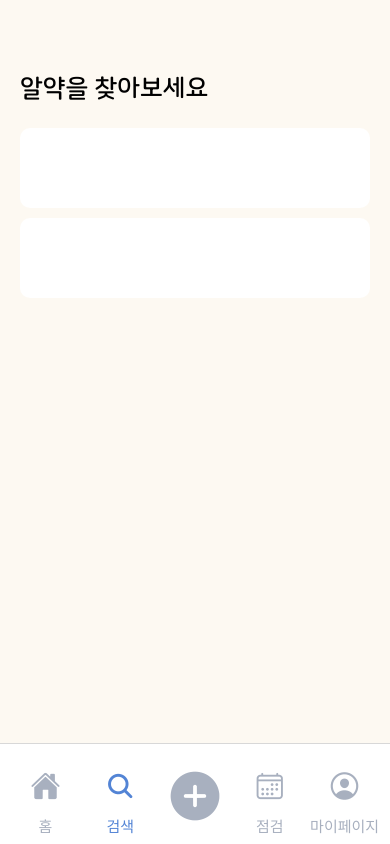
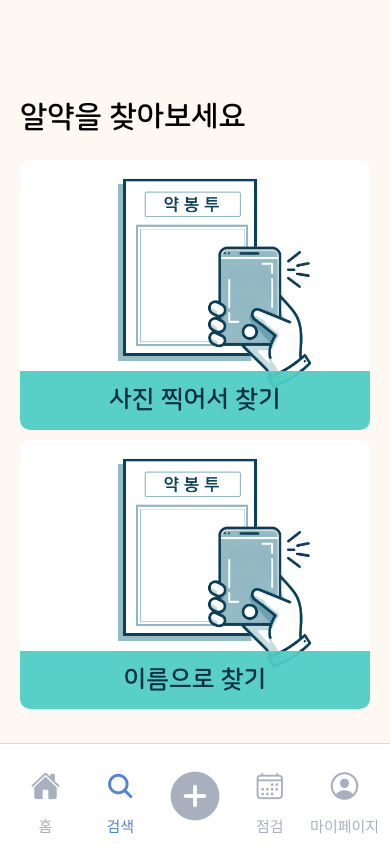
Before and after one commit to Ewhacapston-Team4/-, a React Native app: screen /Search in a window 390 px wide. Built offline with nearby package versions, Linux system fonts and the light colour scheme; a web font is replaced by a local one.

Commit message:
second commit
search screen 만드는 중

```diff
--- a/components/PillItem.js
+++ b/components/PillItem.js
@@ -3,9 +3,9 @@ import { useState } from "react";
 
 import Colors from "../constants/Colors";
 
-function PillItem({ pillName, imageUrl, summary }) {
+function PillItem({ pillName, imageUrl, summary, style }) {
   return (
-    <View style={styles.pillItem}>
+    <View style={[styles.pillItem, style]}>
       <Pressable style={styles.button}>
         <View style={styles.innerContainer}>
           <Image source={{ uri: imageUrl }} style={styles.image} />
--- a/components/PillList.js
+++ b/components/PillList.js
@@ -1,29 +1,25 @@
-import { View, StyleSheet, FlatList } from "react-native";
+import { View, StyleSheet } from "react-native";
 
 import { PILLS } from "../datas/pills-list";
 
 import Box from "../ui/Box";
 import PillItem from "./PillItem";
 
-function renderPillItem(itemData) {
-  return (
-    <PillItem
-      pillName={itemData.item.name}
-      imageUrl={itemData.item.imageUrl}
-      summary={itemData.item.summary}
-    />
-  );
-}
 function PillList() {
   return (
     <View style={styles.container}>
-      <Box title="드시고 계신 약">
-        <FlatList
-          data={PILLS}
-          keyExtractor={(item) => item.id}
-          renderItem={renderPillItem}
-          numColumns={3}
-        />
+      <Box title="드시고 계신 약" style={styles.boxContainer}>
+        <View style={styles.itemContainer}>
+          {PILLS.map((item) => (
+            <PillItem
+              key={item.id}
+              imageUrl={item.imageUrl}
+              pillName={item.name}
+              summary={item.summary}
+              style={styles.box}
+            />
+          ))}
+        </View>
       </Box>
     </View>
   );
@@ -36,4 +32,15 @@ const styles = StyleSheet.create({
     width: "90%",
     justifyContent: "center",
   },
+  boxContainer: {
+    // 왼쪽 정렬
+  },
+  itemContainer: {
+    flexDirection: "row", // 항목들을 가로 방향으로 나열
+    flexWrap: "wrap", // 여러 줄로 나누어 표시
+    justifyContent: "flex-start",
+  },
+  box: {
+    width: "33%", // 부모 너비의 33% 사용
+  },
 });
--- a/components/SelectButton.js
+++ b/components/SelectButton.js
@@ -1,17 +1,56 @@
-import { StyleSheet, View, Text } from "react-native";
+import { StyleSheet, View, Text, Image, Pressable } from "react-native";
 
 import Box from "../ui/Box";
+import Colors from "../constants/Colors";
 
-function SelectButton({ title }) {
+function SelectButton({ title, imageUrl, children }) {
   return (
-    <Box>
-      <View>
-        <Text>{title}</Text>
-      </View>
-    </Box>
+    <View style={styles.rootContainer}>
+      <Pressable style={styles.button}>
+        <Image
+          source={require("../assets/images/image1.png")}
+          style={styles.image}
+        />
+        <View style={styles.titleContainer}>
+          <Text style={styles.title}>{title}</Text>
+        </View>
+      </Pressable>
+    </View>
   );
 }
 
 export default SelectButton;
 
-const styles = StyleSheet.create({});
+const styles = StyleSheet.create({
+  rootContainer: {
+    backgroundColor: "white",
+    borderRadius: 10,
+    width: "100%",
+    height: "43%",
+    elevation: 4,
+    marginVertical: 5,
+    position: "relative",
+    paddingTop: 15, // 이 컨테이너를 기준으로 자식 요소들을 절대 위치시킴
+  },
+  button: { flex: 1 },
+  image: {
+    height: "85%", // 부모 컨테이너에 맞게 너비 설정, // 적절한 높이 설정
+    resizeMode: "contain", // 이미지가 잘리지 않도록 조정
+  },
+  titleContainer: {
+    position: "absolute", // 절대 위치 사용
+    bottom: 0, // 부모 컨테이너의 하단에 위치
+    width: "100%", // 부모 컨테이너의 너비와 동일하게 설정
+    alignItems: "center",
+    justifyContent: "center",
+    height: "23%",
+    borderBottomLeftRadius: 10,
+    borderBottomRightRadius: 10,
+    backgroundColor: "#4ECDC4ef",
+  },
+  title: {
+    fontFamily: "nnsq-bold",
+    color: Colors.darkblue,
+    fontSize: 25,
+  },
+});
--- a/constants/Colors.js
+++ b/constants/Colors.js
@@ -2,7 +2,7 @@ const Colors = {
   bg1: "#FDF9F2",
   darkblue: "#0A2E42",
   main: "#5384D5",
-  //point:'',
+  point: "#4ECDC4",
   grey1: "#CAD6D5",
   //grey2:'',
   grey3: "#E8E5DE",
--- a/screens/Search.js
+++ b/screens/Search.js
@@ -1,15 +1,21 @@
-import { StyleSheet, View } from "react-native";
+import { StyleSheet, View, Image } from "react-native";
 
 import Colors from "../constants/Colors";
-import Title from "../ui/Title";
+import Title1 from "../ui/Title1";
 import SelectButton from "../components/SelectButton";
 
 function Search() {
   return (
     <View style={styles.container}>
-      <Title>알약을 찾아보세요</Title>
-      <SelectButton />
-      <SelectButton />
+      <Title1>알약을 찾아보세요</Title1>
+      <SelectButton
+        title="사진 찍어서 찾기"
+        imageUrl="../assets/images/image2.png"
+      />
+      <SelectButton
+        title="이름으로 찾기"
+        imageUrl="../assets/images/image1.png"
+      />
     </View>
   );
 }
@@ -20,7 +26,9 @@ const styles = StyleSheet.create({
   container: {
     flex: 1,
     backgroundColor: Colors.bg1,
-    paddingTop: 75,
+    paddingTop: 100,
     paddingHorizontal: 20,
+    paddingBottom: "4%",
   },
+  image: {},
 });
--- a/ui/Box.js
+++ b/ui/Box.js
@@ -2,9 +2,9 @@ import { View, StyleSheet, Text } from "react-native";
 
 import Title from "./Title";
 
-function Box({ title, children }) {
+function Box({ title, children, style }) {
   return (
-    <View style={styles.container}>
+    <View style={[styles.container, style]}>
       <Title>{title}</Title>
       {children}
     </View>
--- /dev/null
+++ b/ui/Title1.js
@@ -0,0 +1,15 @@
+import { StyleSheet, Text } from "react-native";
+
+function Title1({ children }) {
+  return <Text style={styles.Text}>{children}</Text>;
+}
+
+export default Title1;
+
+const styles = StyleSheet.create({
+  Text: {
+    fontFamily: "nnsq-bold",
+    fontSize: 30,
+    paddingBottom: 20,
+  },
+});
```
Also changed, not shown: screens/SearchPhoto.js (added, +13 -0 lines), assets/images/image1.png (added), assets/images/image2.png (added).
